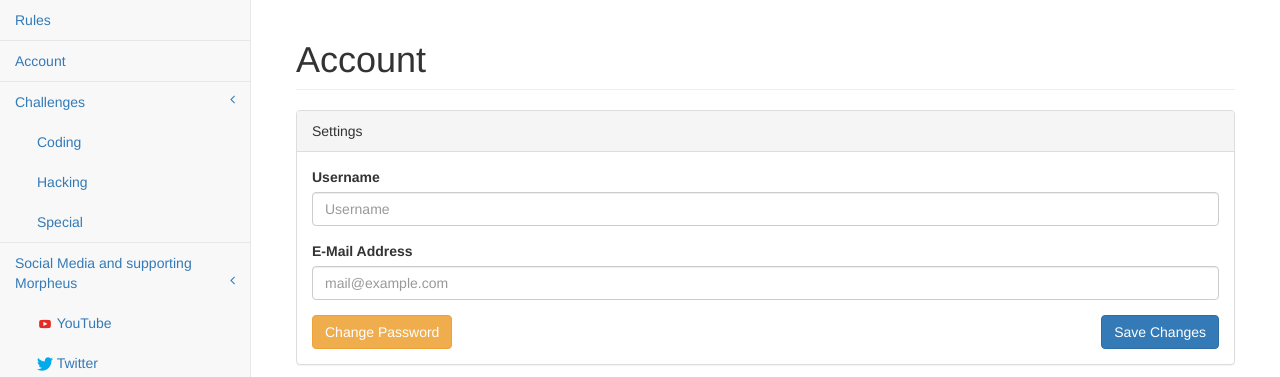
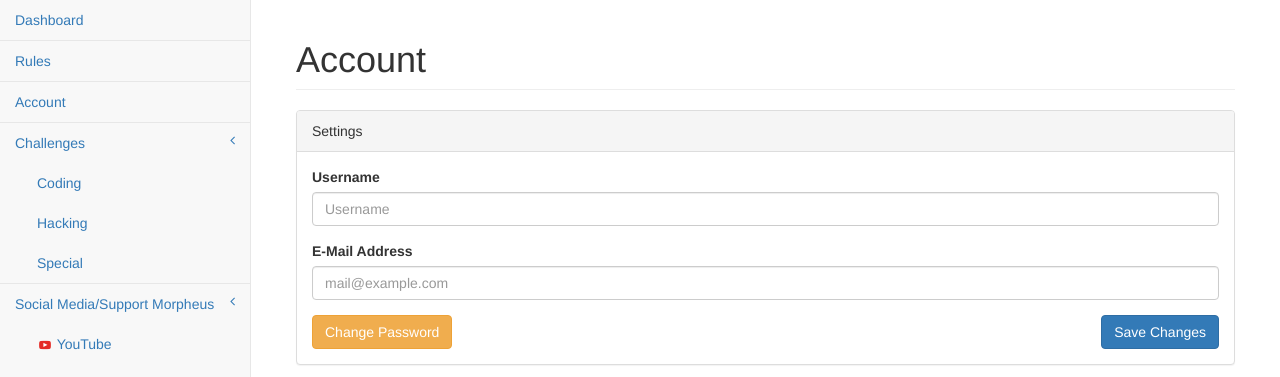
Before and after one commit to felbinger/ci-api, a Flask app: template app/templates/account.html in a window 1280 px wide. Shown: the part 51-428 px from the top of the page. Run offline with Flask 2, Linux system fonts and the light colour scheme; the template is opened without the code that fills it, so the values that code supplies are empty; parts of the project's set-up code (start-up, migrations or seed data) failed here and were passed over; some libraries are stand-ins or nearby versions.

Commit message:
added dashboard to navigation, changed description of supporting/social media entry

```diff
--- a/app/templates/navigation.html
+++ b/app/templates/navigation.html
@@ -16,6 +16,7 @@
     <div class="navbar-default sidebar" role="navigation">
         <div class="sidebar-nav navbar-collapse">
             <ul class="nav" id="side-menu">
+                <li><a href="/">Dashboard</a></li>
                 {% if user['role']['name'] == 'admin' %}
                 <!--<li><a href="/admin">Admin Dashboard</a></li>-->
                 <li>
@@ -40,7 +41,7 @@
                     <!-- /.nav-second-level -->
                 </li>
                 <li>
-                    <a href="#">Social Media and supporting Morpheus<span class="fa arrow"></span></a>
+                    <a href="#">Social Media/Support Morpheus<span class="fa arrow"></span></a>
                     <ul class="nav nav-second-level">
                         <li><a href="https://www.youtube.com/themorpheus407"><img width="16" height="16" src="{{url_for('static',filename='dist/img/youtube.png')}}"> YouTube</a></li>
                         <li><a href="https://twitter.com/TheMorpheusTuts"><img width="16" height="16" src="{{url_for('static',filename='dist/img/twitter.png')}}"> Twitter</a></li>
```
